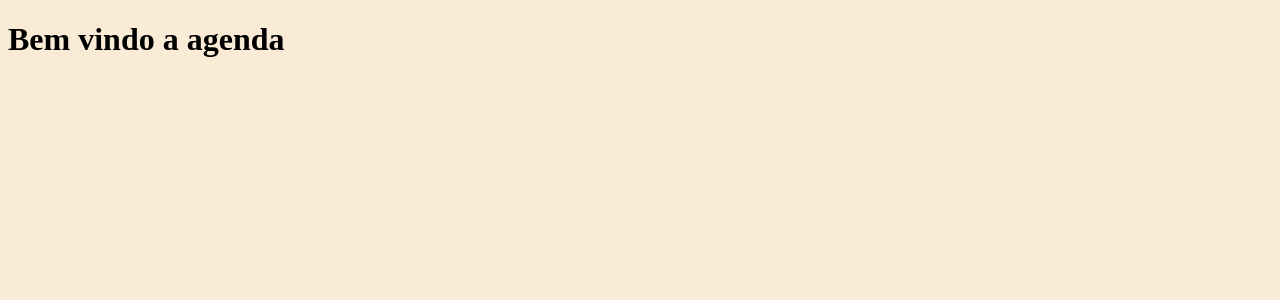
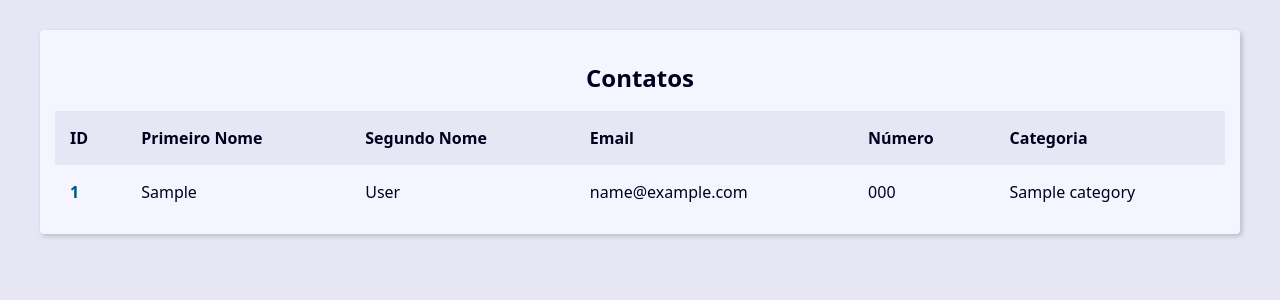
Before and after one commit to ciardileo/agenda_django, a Django app: page / in a window 1280 px wide. Shown: the top 300 px of the page. Run offline with Django 4.2, Linux system fonts and the light colour scheme; tables that the repository leaves empty hold one stand-in row (values such as "Sample post").

Commit message:
criei a tabela dos contatos e apliquei novo css

```diff
--- a/base_static/global/css/style.css
+++ b/base_static/global/css/style.css
@@ -1,5 +1,315 @@
-@charset "UTF-8";
+:root {
+    --spacing: 1.5rem;
+    --link-dark-color: rgb(0, 83, 134);
+    --link-light-color: rgb(156, 217, 255);
+    --clr-white: rgb(245, 245, 255);
+    --clr-black: rgb(0, 0, 30);
+    --clr-light-gray: rgb(230, 230, 245);
+    --clr-dark-shadow-5: rgba(0, 0, 10, 5%);
+    --clr-dark-shadow-10: rgba(0, 0, 10, 10%);
+    --clr-dark-shadow-20: rgba(0, 0, 10, 20%);
+    --clr-light-shadow-5: rgba(200, 200, 255, 5%);
+    --clr-light-shadow-10: rgba(200, 200, 255, 10%);
+    --clr-light-shadow-20: rgba(200, 200, 255, 20%);
+    --main-page-width: 120rem;
+    --table-min-width: 60rem;
+    --biggest-font-size: 5rem;
+    --bigger-font-size: 4rem;
+    --big-font-size: 3.2rem;
+    --medium-font-size: 2.4rem;
+    --small-font-size: 1.6rem;
+    --smaller-font-size: 1.4rem;
+    --smallest-font-size: 1.2rem;
+    --transition-fast: 300ms;
+    --transition-medium: 600ms;
+    --transition-slow: 1s;
+    --default-border-radius: 4px;
+  }
 
-body{
-    background-color: antiquewhite;
-}
+  *,
+  *::before,
+  *::after {
+    margin: 0;
+    padding: 0;
+    box-sizing: border-box;
+  }
+
+  html {
+    font-size: 62.5%;
+  }
+
+  body {
+    font-family: system-ui, -apple-system, BlinkMacSystemFont, 'Segoe UI', Roboto,
+      Oxygen, Ubuntu, Cantarell, 'Open Sans', 'Helvetica Neue', sans-serif;
+    line-height: 1.5;
+    font-size: var(--small-font-size);
+    color: var(--clr-black);
+    -webkit-font-smoothing: antialiased;
+    background: var(--clr-light-gray);
+  }
+
+  img,
+  svg {
+    display: block;
+    max-width: 100%;
+  }
+
+  .header {
+    background: var(--clr-black);
+    padding: var(--spacing);
+    box-shadow: 0 5px 10px 2px var(--clr-dark-shadow-20);
+    z-index: 1;
+    position: relative;
+  }
+
+  .header-heading {
+    font-size: var(--biggest-font-size);
+    text-align: center;
+  }
+
+  .header-link {
+    color: var(--link-light-color);
+    text-decoration: none;
+    transition: filter var(--transition-fast) ease-in-out;
+  }
+
+  .header-link:hover {
+    filter: brightness(70%);
+  }
+
+  .menu {
+    margin: var(--spacing);
+  }
+
+  .menu-list {
+    list-style: none;
+    display: flex;
+    justify-content: center;
+    flex-flow: row wrap;
+  }
+
+  .menu-link {
+    display: block;
+    padding: var(--spacing);
+    color: var(--link-light-color);
+    text-decoration: none;
+    transition: background-color var(--transition-fast) ease-in-out;
+    border-radius: var(--default-border-radius);
+  }
+
+  .menu-link:hover {
+    background: var(--clr-light-shadow-10);
+  }
+
+  .content {
+    max-width: var(--main-page-width);
+    margin: calc(var(--spacing) * 2) auto;
+    padding: var(--spacing);
+    background: var(--clr-white);
+    box-shadow: 2px 2px 5px var(--clr-dark-shadow-20);
+    border-radius: var(--default-border-radius);
+  }
+
+  .responsive-table {
+    width: 100%;
+    overflow-x: auto;
+  }
+
+  .contacts-table {
+    width: 100%;
+    min-width: var(--table-min-width);
+    border-collapse: collapse;
+  }
+
+  .table-caption {
+    font-size: var(--medium-font-size);
+    font-weight: bold;
+    padding: var(--spacing);
+  }
+
+  .table-row {
+    text-align: left;
+    text-overflow: ellipsis;
+    transition: background-color var(--transition-fast) ease-in-out;
+  }
+
+  .table-row:nth-of-type(2n) {
+    background: var(--clr-dark-shadow-5);
+  }
+
+  .table-row:not(.table-row-header):hover {
+    background: var(--clr-dark-shadow-10);
+  }
+
+  .table-row-header {
+    background: var(--clr-light-gray);
+    color: var(--clr-black);
+  }
+
+  .table-cel,
+  .table-header {
+    padding: var(--spacing);
+  }
+
+  .table-link {
+    color: var(--link-dark-color);
+    transition: color var(--transition-fast) ease-in-out;
+    text-decoration: none;
+    font-weight: bold;
+  }
+
+  .table-link:hover {
+    color: var(--clr-black);
+  }
+
+  @media (min-width: 600px) {
+    .single-contact {
+      max-width: 80%;
+      margin: calc(var(--spacing) * 2) auto;
+    }
+  }
+
+  .single-contact h1 {
+    margin: 1rem 0;
+  }
+
+  .single-contact p {
+    margin: 1rem 0;
+  }
+
+  .pagination {
+    margin-top: var(--spacing);
+    display: flex;
+    justify-content: center;
+    padding: calc(var(--spacing) * 0.8);
+    font-size: var(--small-font-size);
+  }
+
+  .pagination .step-links {
+    display: flex;
+    gap: calc(var(--spacing) * 0.8);
+  }
+
+  .pagination .step-links a {
+    color: var(--link-dark-color);
+    transition: color var(--transition-fast) ease-in-out;
+    text-decoration: none;
+    display: block;
+  }
+
+  .search {
+    display: flex;
+    justify-content: center;
+  }
+
+  .search-input {
+    font-size: var(--medium-font-size);
+    padding: 1rem 2rem;
+    width: 100%;
+    max-width: 32rem;
+    border-radius: var(--default-border-radius);
+    border: 1px solid var(--link-light-color);
+  }
+
+  .search-input:focus {
+    box-shadow: 0 0 15px var(--link-light-color);
+  }
+
+  .message {
+    max-width: 600px;
+    margin: var(--spacing) auto;
+    margin-top: calc(var(--spacing) * 2);
+    padding: var(--spacing);
+    text-align: center;
+    border-radius: var(--default-border-radius);
+    font-size: var(--smaller-font-size);
+  }
+
+  .message.success {
+    background: rgba(0, 255, 0, 0.3);
+    border: 1px solid rgba(0, 255, 0, 90%);
+  }
+
+  .message.error {
+    background: rgba(255, 0, 0, 0.3);
+    border: 1px solid rgba(255, 0, 0, 90%);
+  }
+
+  .message.warning {
+    background: rgba(255, 255, 0, 0.3);
+    border: 1px solid rgba(255, 255, 0, 90%);
+  }
+
+  .form-wrapper {
+    max-width: 60rem;
+    margin: var(--spacing) auto;
+  }
+
+  .form-content {
+    margin: var(--spacing) 0;
+  }
+
+  .form-group {
+    display: flex;
+    flex-direction: column;
+    padding-bottom: var(--spacing);
+  }
+  .errorlist {
+    list-style: none;
+    font-size: var(--smaller-font-size);
+    color: tomato;
+  }
+  .errorlist.nonfield {
+    color: inherit;
+  }
+
+  .form-group p {
+    margin: 1em 0;
+  }
+
+  .form-group .help-text,
+  .form-group .help-text ~ ul {
+    margin: 0;
+    font-size: var(--smallest-font-size);
+    list-style: none;
+  }
+
+  .form-group input,
+  .form-group textarea,
+  .form-group select {
+    padding: 1rem;
+    border-radius: var(--default-border-radius);
+    border: 1px solid var(--link-dark-color);
+  }
+
+  .form-group input:focus,
+  .form-group textarea:focus,
+  .form-group select:focus {
+    outline: none;
+    box-shadow: 0 0 5px var(--link-dark-color);
+  }
+
+  .form-group label {
+    font-size: var(--smaller-font-size);
+  }
+
+  .btn {
+    background-color: var(--link-dark-color);
+    color: var(--clr-white);
+    font-weight: bold;
+    border: none;
+    padding: 1rem 2rem;
+    border-radius: var(--default-border-radius);
+    cursor: pointer;
+    transition: filter var(--transition-fast) ease-in-out;
+  }
+
+  .btn:hover {
+    filter: brightness(90%);
+  }
+
+  .btn:focus,
+  .btn:active {
+    filter: brightness(80%);
+    box-shadow: 0 0 5px var(--link-dark-color);
+  }
--- a/base_templates/global/base.html
+++ b/base_templates/global/base.html
@@ -7,6 +7,8 @@
     <title>Agenda</title>
 </head>
 <body>
-
+    <main class="content">
+        {% block content %}{% endblock content %}
+    </main>
 </body>
 </html>
--- a/contact/models.py
+++ b/contact/models.py
@@ -5,6 +5,7 @@ from django.contrib.auth.models import User
 # Create your models here.
 
 class Category(models.Model):
+    # configura o plural na página admin
     class Meta:
         verbose_name = "Category"
         verbose_name_plural = "Categories"
--- a/contact/templates/contact/index.html
+++ b/contact/templates/contact/index.html
@@ -1,12 +1,33 @@
-{% load static %}<!DOCTYPE html>
-<html lang="pt-br">
-<head>
-    <meta charset="UTF-8">
-    <meta name="viewport" content="width=device-width, initial-scale=1.0">
-    <link rel="stylesheet" href="{% static "global/css/style.css" %}">
-    <title>Agenda</title>
-</head>
-<body>
-    <h1>Bem vindo a agenda</h1>
-</body>
-</html>
+{% extends "global/base.html" %}
+
+{% block content %}
+    <div class='responsive-table'>
+        <table class="contacts-table">
+            <caption class="table-caption">Contatos</caption>
+            <thead>
+                <tr class="table-row table-row-header">
+                    <th class="table-header" scope="col">ID</th>
+                    <th class="table-header" scope="col">Primeiro Nome</th>
+                    <th class="table-header" scope="col">Segundo Nome</th>
+                    <th class="table-header" scope="col">Email</th>
+                    <th class="table-header" scope="col">Número</th>
+                    <th class="table-header" scope="col">Categoria</th>
+                </tr>
+            </thead>
+
+            <tbody>
+                {% for contact in contacts %}
+                    <tr class="table-row">
+                        <td class='table-cel'><a class='table-link' href="#">{{contact.id}}</a></td>
+                        <td class='table-cel'>{{contact.first_name}}</td>
+                        <td class='table-cel'>{{contact.last_name}}</td>
+                        <td class='table-cel'>{{contact.email}}</td>
+                        <td class='table-cel'>{{contact.phone}}</td>
+                        <td class='table-cel'>{{contact.category}}</td>
+                    </tr>
+                {% endfor %}
+            </tbody>
+
+        </table>
+    </div>
+{% endblock content %}
--- a/contact/views/contact_views.py
+++ b/contact/views/contact_views.py
@@ -1,6 +1,13 @@
 from django.shortcuts import render
+from contact.models import Contact
 
 # Create your views here.
 
 def index(request):
-    return render(request, "contact/index.html")
+    contact = Contact.objects.filter(show=True)
+
+    context = {
+        'contacts': contact
+    }
+
+    return render(request, "contact/index.html", context)
```
